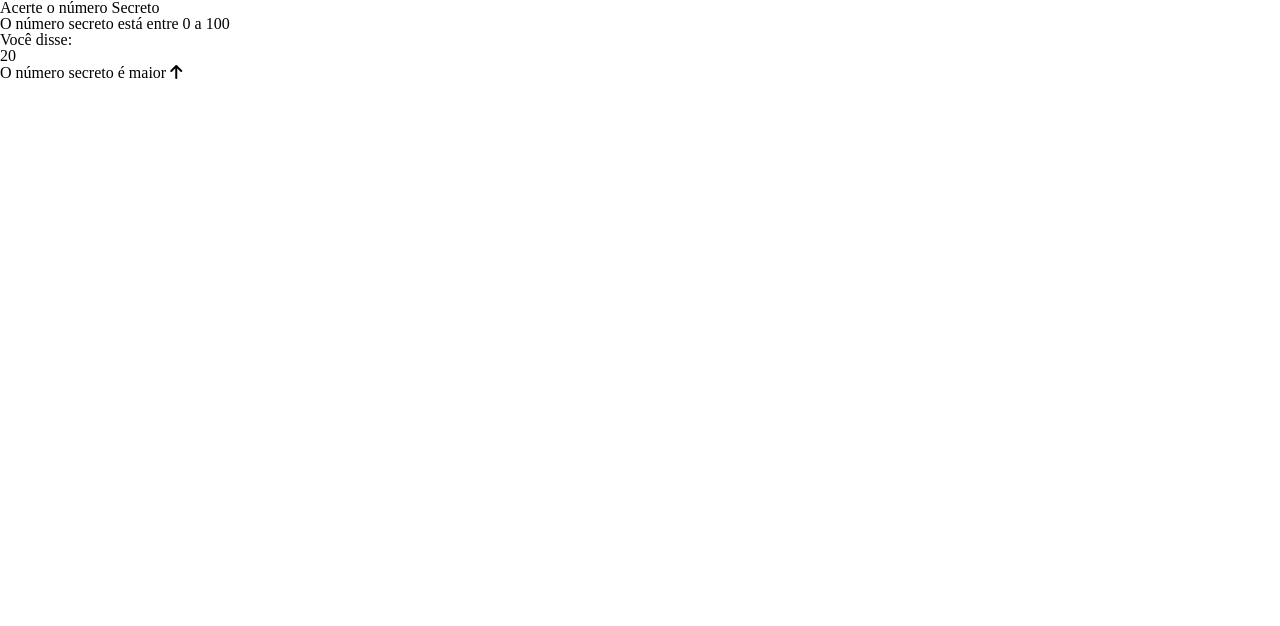
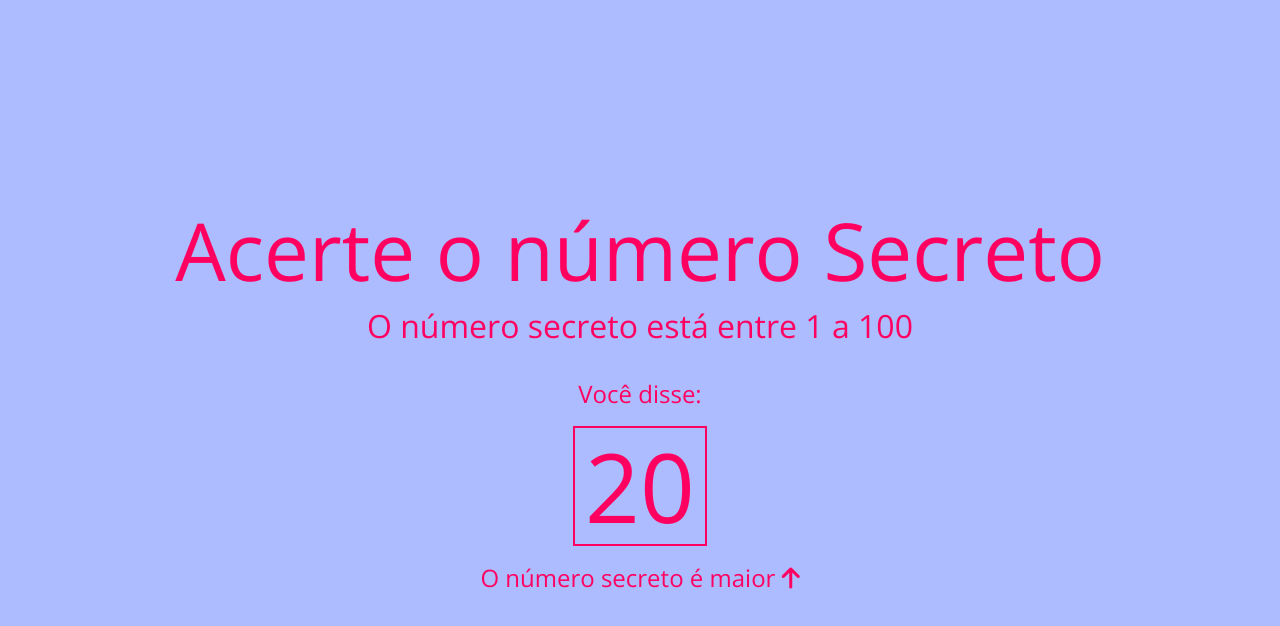
Before and after one commit to joao-p4ulino/numero-secreto, a plain HTML site: page index.html in a window 1280 px wide. Drawn offline with nearby package versions, Linux system fonts and the light colour scheme.

Commit message:
inserido css e javascript

```diff
--- /dev/null
+++ b/app/sortear_numero.js
@@ -0,0 +1,15 @@
+const lowerValue = 1;
+const highestValue = 100;
+const secretNumber = generateRandomNumber
+
+function generateRandomNumber () {
+    return parseInt(Math.random() * highestValue + 1);
+};
+
+const elementLowerValue = document.getElementById('lower-value');
+
+elementLowerValue.innerHTML = lowerValue;
+
+const elementHighestValue = document.getElementById('highest-value');
+
+elementHighestValue.innerHTML = highestValue;
--- a/index.html
+++ b/index.html
@@ -14,12 +14,14 @@
 </head>
 <body>
 <h1>Acerte o número Secreto</h1>
-<h3>O número secreto está entre <span id="menor-valor">0</span> a <span id="maior-valor">100</span></h3>
+<h3>O número secreto está entre <span id="lower-value">0</span> a <span id="highest-value">100</span></h3>
 
 <div id="chute" class="mensagem">
     <div>Você disse:</div>
     <span class="box">20</span>
     <div>O número secreto é maior <i class="fa-sharp fa-solid fa-arrow-up"></i></div>
 </div>
+
+    <script src="app/sortear_numero.js"></script>
 </body>
 </html>
--- a/style.css
+++ b/style.css
@@ -3,5 +3,40 @@
 :root {
     --font-family: 'Open Sans', sans-serif;
     --bg-color: #ACBCFF;
-    --primary-color: #B799FF;
+    --primary-color: #FF0060;
 }
+
+body {
+    background-color: var(--bg-color);
+    color: var(--primary-color);
+    min-height: 100vh;
+    display: flex;
+    flex-direction: column;
+    align-items: center;
+    justify-content: center;
+    text-align: center;
+    margin: 0;
+    font-family: var(--font-family);
+}
+
+h1 {
+    font-size: 5em;
+}
+
+h3 {
+    font-size: 2em;
+    margin-top: 20px;
+}
+
+.mensagem {
+    font-size: 1.5em;
+    margin-top: 40px;
+}
+
+.box {
+    border: 2px solid var(--primary-color);
+    display: inline-block;
+    font-size: 4em;
+    padding: 10px;
+    margin: 20px;
+}
```
Also changed, not shown: 1 other file.
